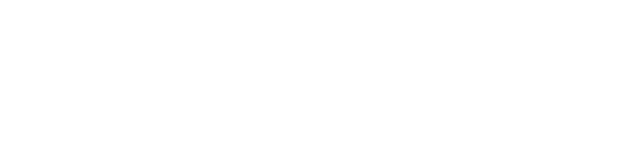
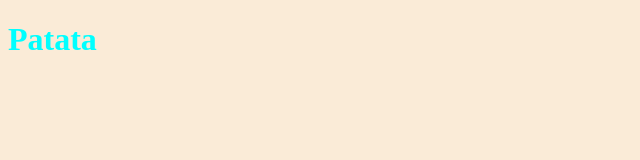
Before and after one commit to Fblaram/PruebaLM, a plain HTML site: page index.html in a window 1280 px wide. Shown: the whole page, without its empty margins (0-640 px from the left). Drawn offline with Linux system fonts and the light colour scheme.

Commit message:
Index y css

```diff
--- /dev/null
+++ b/estilo.css
@@ -0,0 +1,7 @@
+body{
+    background-color: antiquewhite;
+}
+
+h1{
+    color: aqua;
+}
--- a/index.html
+++ b/index.html
@@ -2,10 +2,12 @@
 <html lang="en">
 <head>
     <meta charset="UTF-8">
+    <link rel="stylesheet" href="estilo.css">
     <meta name="viewport" content="width=device-width, initial-scale=1.0">
     <title>Document</title>
 </head>
 <body>
+    <h1>Patata</h1>
 
 </body>
 </html>
```
